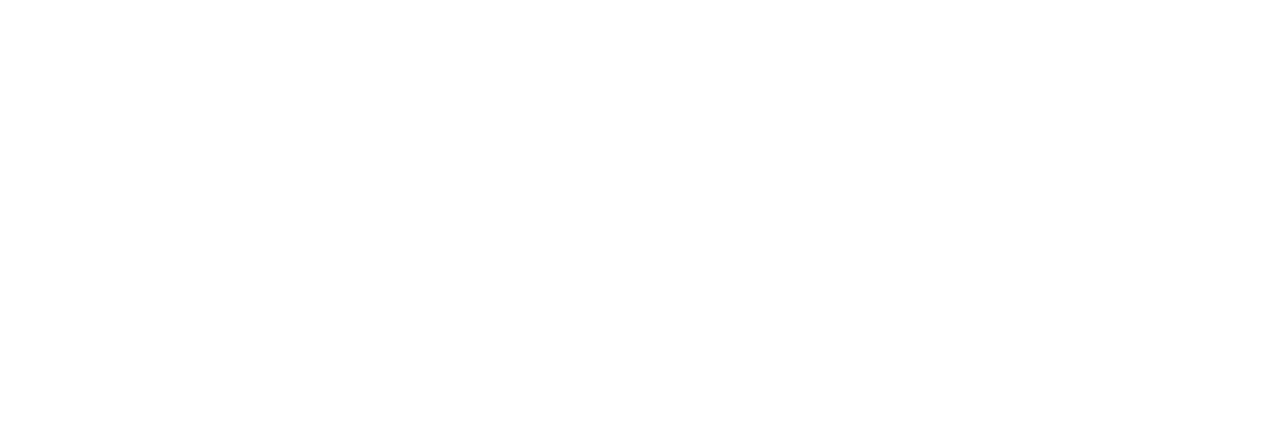
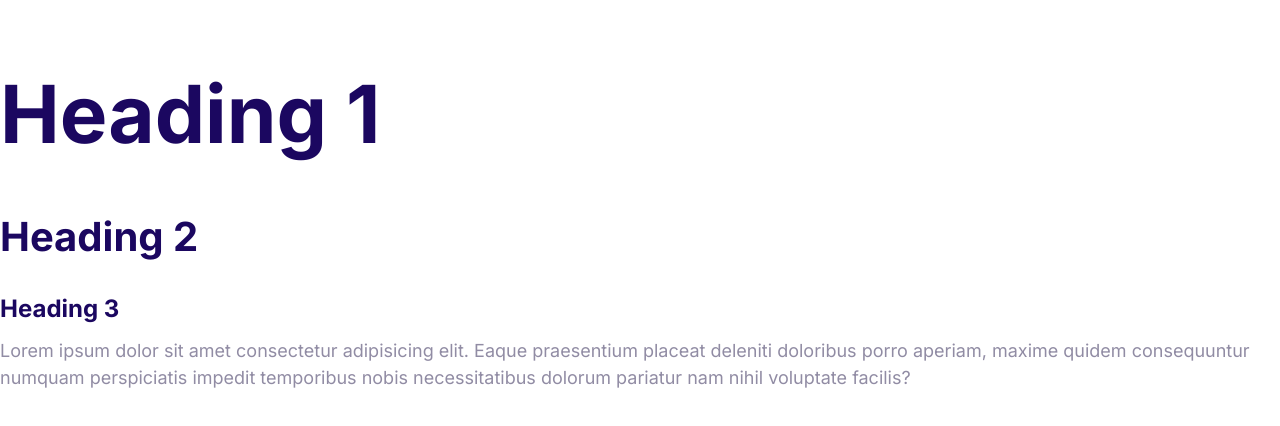
Before and after one commit to Cr0ssty/FabMoshify, a plain HTML site: page Index.html in a window 1280 px wide. Drawn offline with Linux system fonts and the light colour scheme.

Commit message:
Define the styles for the fonts.

```diff
--- a/Index.html
+++ b/Index.html
@@ -4,8 +4,24 @@
     <meta charset="UTF-8" />
     <meta name="viewport" content="width=device-width, initial-scale=1.0" />
     <title>Document</title>
+    <link rel="preconnect" href="https://fonts.googleapis.com" />
+    <link rel="preconnect" href="https://fonts.gstatic.com" crossorigin />
+    <link
+      href="https://fonts.googleapis.com/css2?family=Inter:wght@400;700&display=swap"
+      rel="stylesheet"
+    />
     <link rel="stylesheet" href="css/normalize.css" />
     <link rel="stylesheet" href="css/styles.css" />
   </head>
-  <body></body>
+  <body>
+    <h1>Heading 1</h1>
+    <h2>Heading 2</h2>
+    <h3>Heading 3</h3>
+    <p>
+      Lorem ipsum dolor sit amet consectetur adipisicing elit. Eaque praesentium
+      placeat deleniti doloribus porro aperiam, maxime quidem consequuntur
+      numquam perspiciatis impedit temporibus nobis necessitatibus dolorum
+      pariatur nam nihil voluptate facilis?
+    </p>
+  </body>
 </html>
--- a/css/styles.css
+++ b/css/styles.css
@@ -1,7 +1,47 @@
+html {
+    /* 62.5% of 16px = 10px */
+    font-size: 62.5%;
+}
 :root {
     --color-primary: #2584ff;
     --color-secondary: #00d9ff;
     --color-accent: #ff3400;
-    --color-headings: #1b0760
+    --color-headings: #1b0760;
     --color-body: #918ca4;
 }
+body {
+    font-family: Inter, Arial, Helvetica, sans-serif;
+    font-size: 2.4rem;
+    line-height: 1.5;
+    color: var(--color-body);
+}
+h1,h2,h3 {
+    color: var(--color-headings);
+    margin-bottom: 1rem;
+}
+h1 {
+    font-size: 7rem;
+}
+h2 {
+    font-size: 4rem;
+}
+h3 {
+    font-size: 3rem;
+}
+p{
+    margin-top: 0;
+}
+@media screen and (min-width: 1024px) {
+    body {
+        font-size: 1.8rem;
+    }
+    h1 {
+        font-size: 8rem;
+    }
+    h2{
+        font-size: 4rem;
+    }
+    h3 {
+        font-size: 2.4rem;
+    }
+}
```
